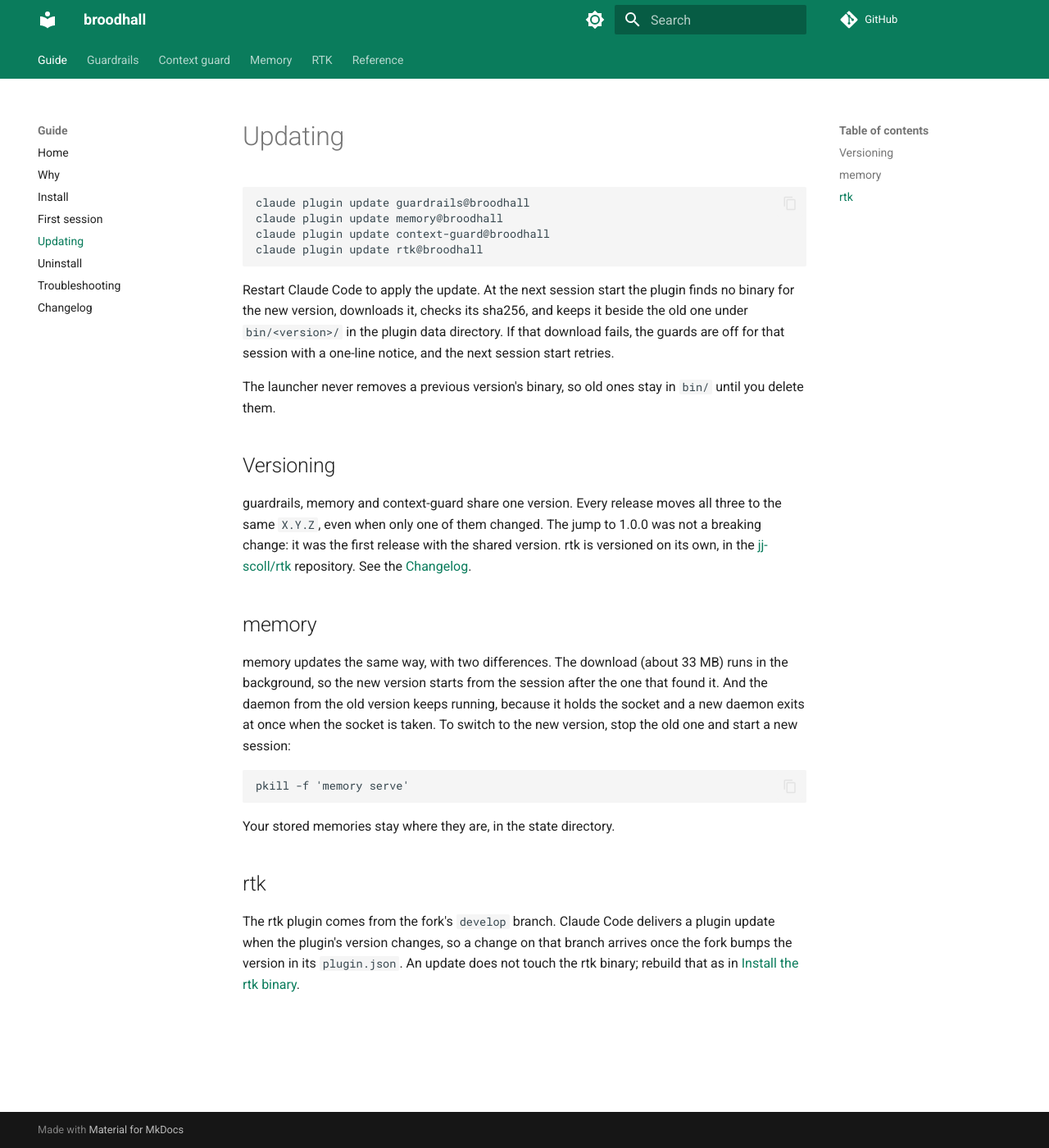
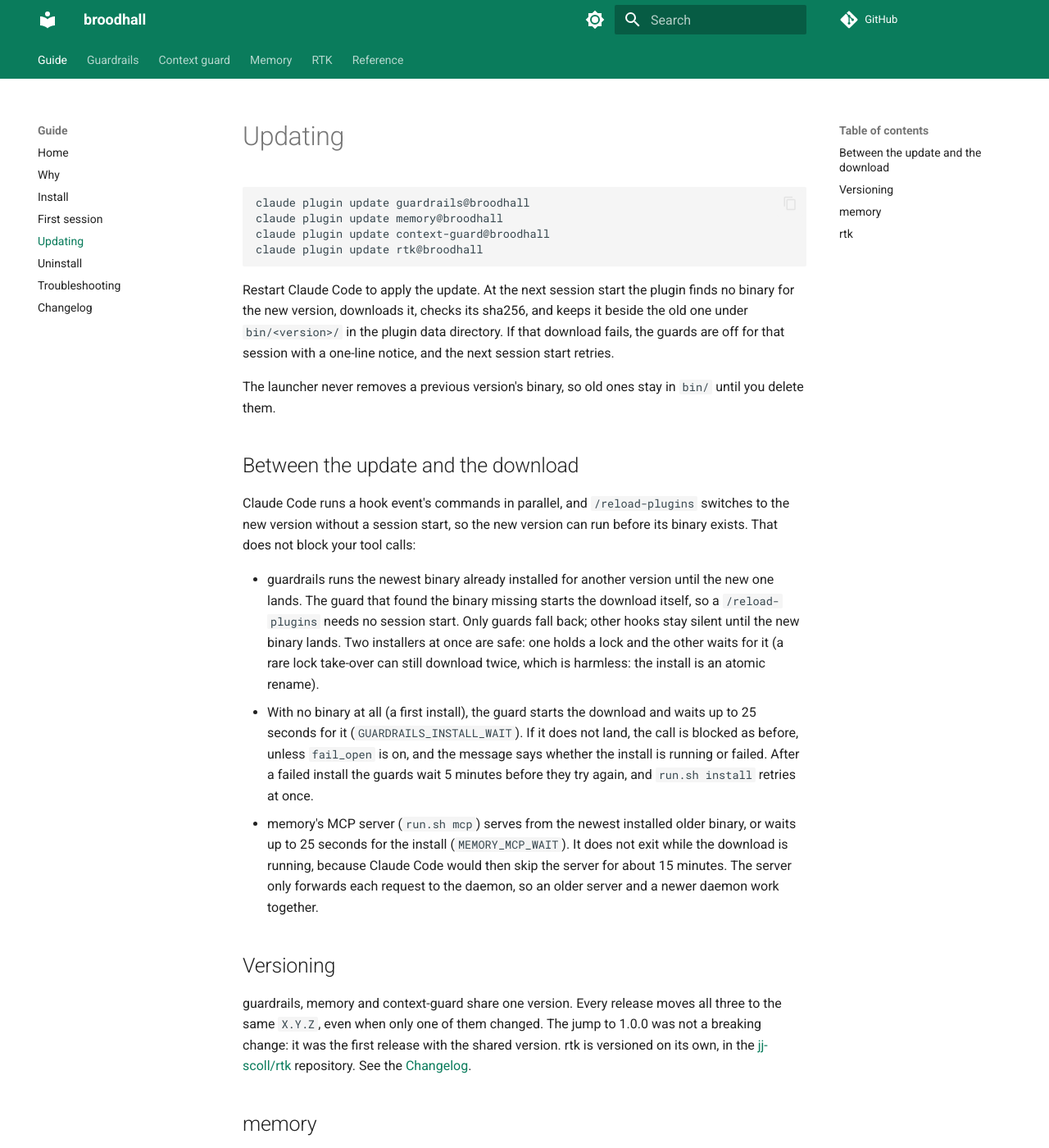
Before and after one commit to jj-scoll/broodhall, an MkDocs documentation site: the page built from docs/guide/updating.md, in a window 1280 px wide and 1400 px high. Shown: the whole window at 82% size. Built offline with MkDocs 1.6.1 and Material for MkDocs 9.7.7, drawn with Linux system fonts in a browser that asks for light colours; comment, search, counter and statistics services are not loaded.

Commit message:
fix(launchers): a version bump no longer blocks guardrails or drops the memory MCP (#50)
* fix(launchers): a version bump no longer blocks guardrails or drops the memory MCP

Co-Authored-By: Claude Opus 5.5 <noreply@anthropic.com>

* fix(launchers): lock take-over race, guard-only fallback, no temp leak on kill

Co-Authored-By: Claude Sonnet 5.5 <noreply@anthropic.com>

---------

Co-authored-by: Claude Opus 5.5 <noreply@anthropic.com>

```diff
--- a/docs/guide/updating.md
+++ b/docs/guide/updating.md
@@ -14,6 +14,26 @@ are off for that session with a one-line notice, and the next session start retr
 
 The launcher never removes a previous version's binary, so old ones stay in `bin/` until you
 delete them.
+
+## Between the update and the download
+
+Claude Code runs a hook event's commands in parallel, and `/reload-plugins` switches to the
+new version without a session start, so the new version can run before its binary exists.
+That does not block your tool calls:
+
+- guardrails runs the newest binary already installed for another version until the new one
+  lands. The guard that found the binary missing starts the download itself, so a
+  `/reload-plugins` needs no session start. Only guards fall back; other hooks stay silent until the new binary lands. Two installers at once are safe: one holds a lock
+  and the other waits for it (a rare lock take-over can still download twice, which is harmless: the install is an atomic rename).
+- With no binary at all (a first install), the guard starts the download and waits up to 25
+  seconds for it (`GUARDRAILS_INSTALL_WAIT`). If it does not land, the call is blocked as
+  before, unless `fail_open` is on, and the message says whether the install is running or
+  failed. After a failed install the guards wait 5 minutes before they try again, and
+  `run.sh install` retries at once.
+- memory's MCP server (`run.sh mcp`) serves from the newest installed older binary, or waits
+  up to 25 seconds for the install (`MEMORY_MCP_WAIT`). It does not exit while the download is
+  running, because Claude Code would then skip the server for about 15 minutes. The server only
+  forwards each request to the daemon, so an older server and a newer daemon work together.
 
 ## Versioning
 
```
Also changed, not shown: docs/guardrails/options.md (+4 -2 lines), docs/reference/hooks.md (+6 -2 lines), 5 other files.
